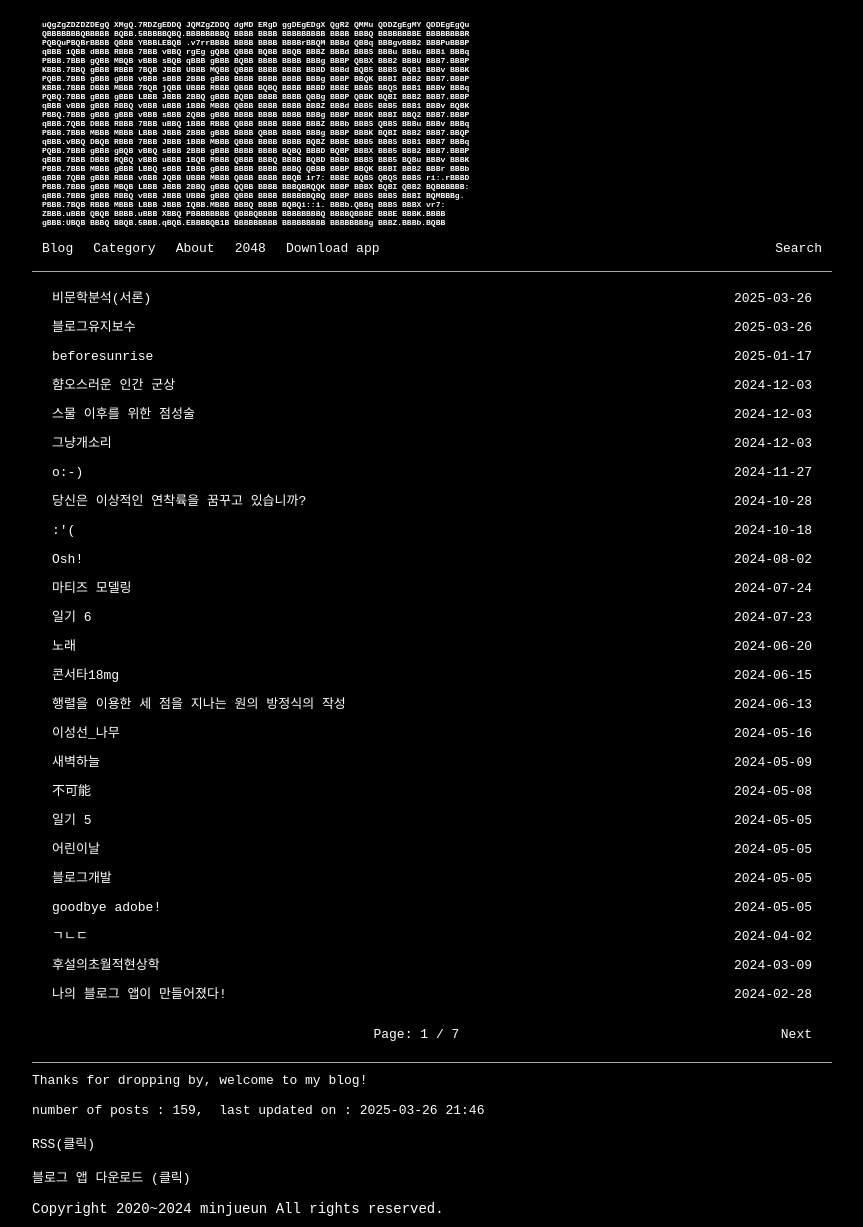
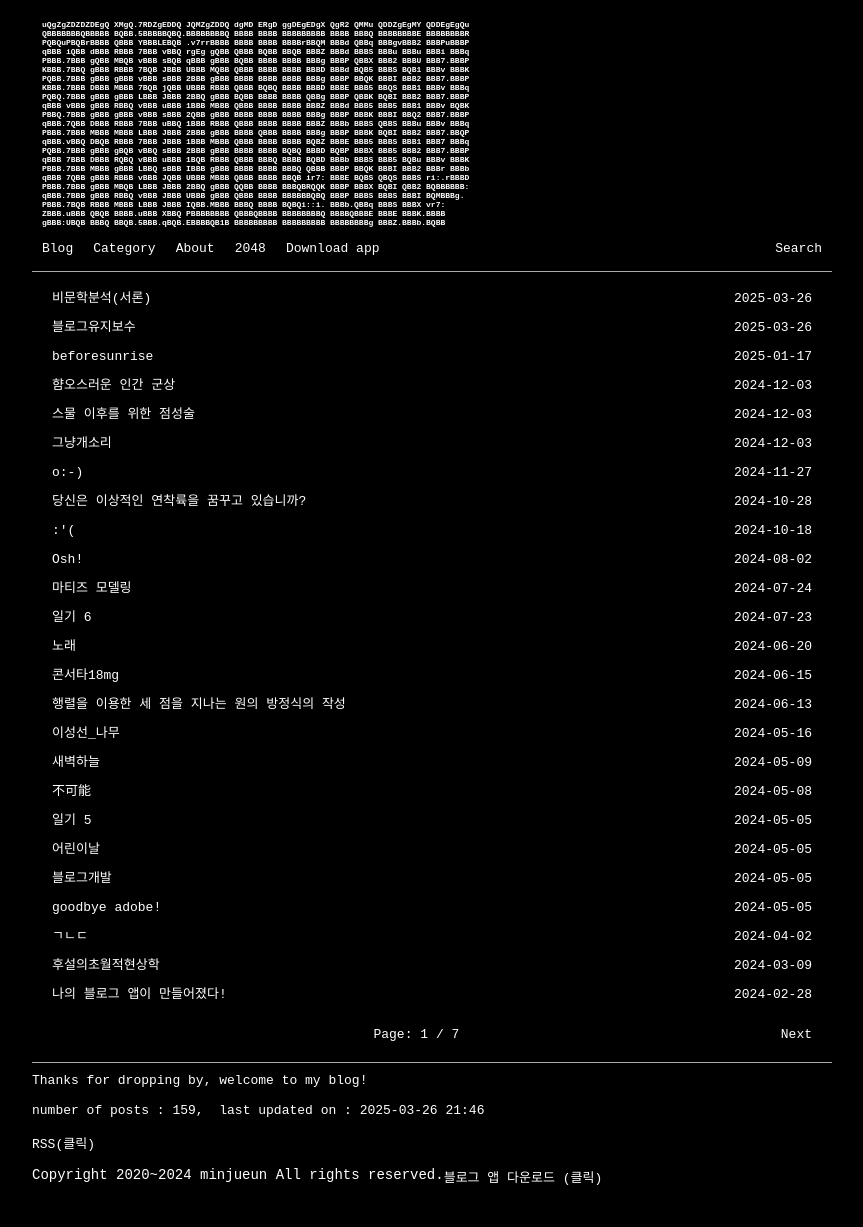
Before and after one commit to whoisrealminjueun/whoisrealminjueun.github.io, a Jekyll site: the page built from index.html, in a window 1280 px wide. Shown: the whole page, without its empty margins (208-1071 px from the left). Built offline with Jekyll 4.4.1, drawn with Linux system fonts in a browser that asks for light colours; the list of posts is cut into pages by our own code; after the commit the page ends 1196 px from its top, so only the background shows below that.

Commit message:
Update footer.html

```diff
--- a/_includes/footer.html
+++ b/_includes/footer.html
@@ -3,7 +3,6 @@
     {{ "number of posts : " }}{{ site.posts.size }},&nbsp;
     {{ "last updated on : " }}{{ "now" | date: "%Y-%m-%d %H:%M" }}<br><br/>
     <a href="https://whoisrealminjueun.github.io/feed.xml">RSS(클릭)</a>&nbsp;<br><br/>
-    <a href="https://mega.nz/file/sL9QyRCa#Fk2D86LNPFbgXLYgFEbztoxZisk8EsxaIpF2v9z8l_I">블로그 앱 다운로드 (클릭)</a>&nbsp;<br><br/>
-    <div class="footer-copyright-text float-left">Copyright 2020~2024 minjueun All rights reserved.</div>
+    <a href="https://mega.nz/file/sL9QyRCa#Fk2D86LNPFbgXLYgFEbztoxZisk8EsxaIpF2v9z8l_I">블로그 앱 다운로드 (클릭)</a>&nbsp; <div class="footer-copyright-text float-left">Copyright 2020~2024 minjueun All rights reserved.</div>
     <div class="clearfix"></div>  <!-- clearfix 추가 -->
 </div>
```
